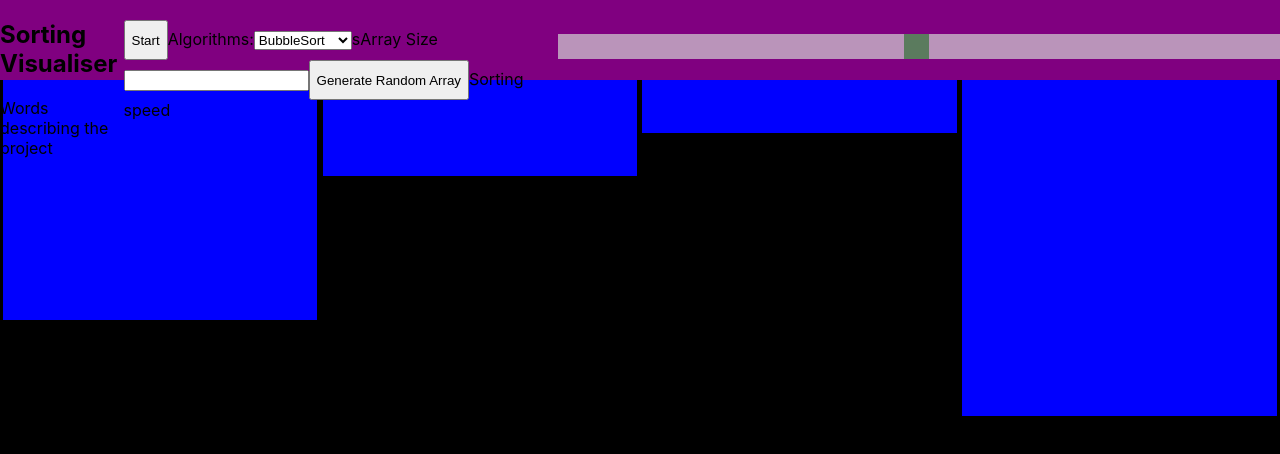
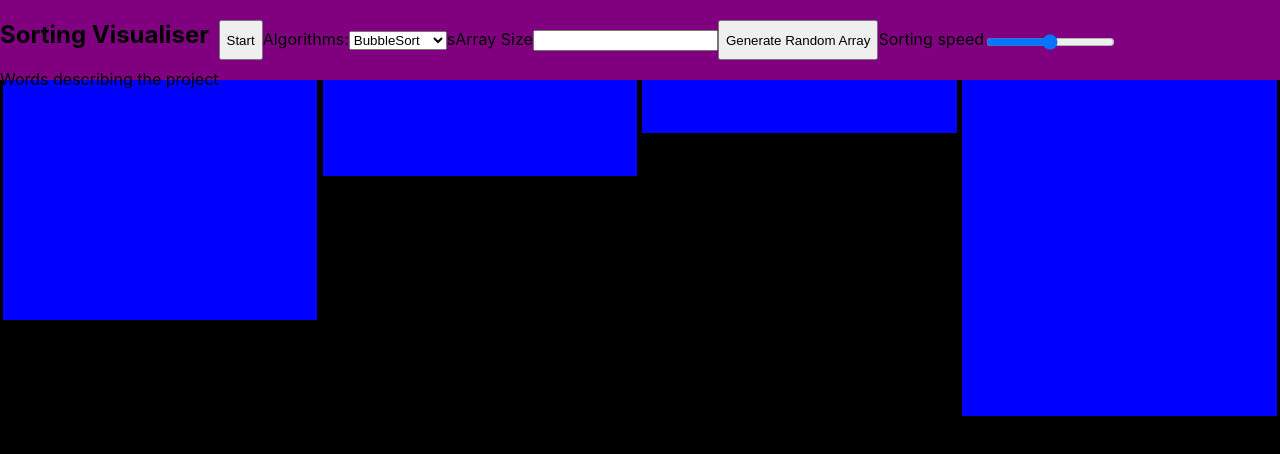
Before and after one commit to TaiyeI/SortingVisualiser, a React (Create React App) app: page / in a window 1280 px wide. Shown: the top 454 px of the page. Built offline with nearby package versions, Linux system fonts and the light colour scheme.

Commit message:
Starting MergeSort

```diff
--- a/src/SortingVisualer/SortingVis.css
+++ b/src/SortingVisualer/SortingVis.css
@@ -18,38 +18,4 @@ button{
 
 .slidecontainer{
     margin-top: 4vh;
-    width: 100%;
 }
-
-.slider{
-    -webkit-appearance: none;  /* Override default CSS styles */
-    appearance: none;
-    width: 100%; /* Full-width */
-    height: 25px; /* Specified height */
-    background: #d3d3d3; /* Grey background */
-    outline: none; /* Remove outline */
-    opacity: 0.7; /* Set transparency (for mouse-over effects on hover) */
-    -webkit-transition: .2s; /* 0.2 seconds transition on hover */
-    transition: opacity .2s;
-}
-
-.slider:hover {
-    opacity: 1; /* Fully shown on mouse-over */
-  }
-
-  /* The slider handle (use -webkit- (Chrome, Opera, Safari, Edge) and -moz- (Firefox) to override default look) */
-  .slider::-webkit-slider-thumb {
-    -webkit-appearance: none; /* Override default look */
-    appearance: none;
-    width: 25px; /* Set a specific slider handle width */
-    height: 25px; /* Slider handle height */
-    background: #4CAF50; /* Green background */
-    cursor: pointer; /* Cursor on hover */
-  }
-
-  .slider::-moz-range-thumb {
-    width: 25px; /* Set a specific slider handle width */
-    height: 25px; /* Slider handle height */
-    background: #4CAF50; /* Green background */
-    cursor: pointer; /* Cursor on hover */
-  }
--- a/src/SortingVisualer/SortingVis.js
+++ b/src/SortingVisualer/SortingVis.js
@@ -95,9 +95,34 @@ function SortingVis(){
         setsortedColour([]);
     }
 
-    const MergeSort = async() =>{
+    /*const MergeSort = async(DataArray) =>{
+        var result = []
+        if (DataArray.length < 2){
+            return DataArray
+        }
+        var mid = math.floor(DataArray.length /2)
+        y = MergeSort(DataArray[:mid])
+        z = MergeSort(DataArray[:mid])
+        l = 0
+        j = 0
+        while (l < y.length && j < z.length){
+            if y[l]>z[j]{
+                result.push(z[j])
+                j += 1
+            }
+            else{
+                result.push(y[l])
+                l += 1
+            }
+        }
+        result += y[l:]
+        result += z[j:]
+        return result
+        results = MergeSort(DataArray)
+        return results
 
-    }
+
+    }*/
 
     const InsertionSort = async() =>{
         var x = DataArray.length
```
Also changed, not shown: 1 other file (tests, documents, lock files or other folders).
